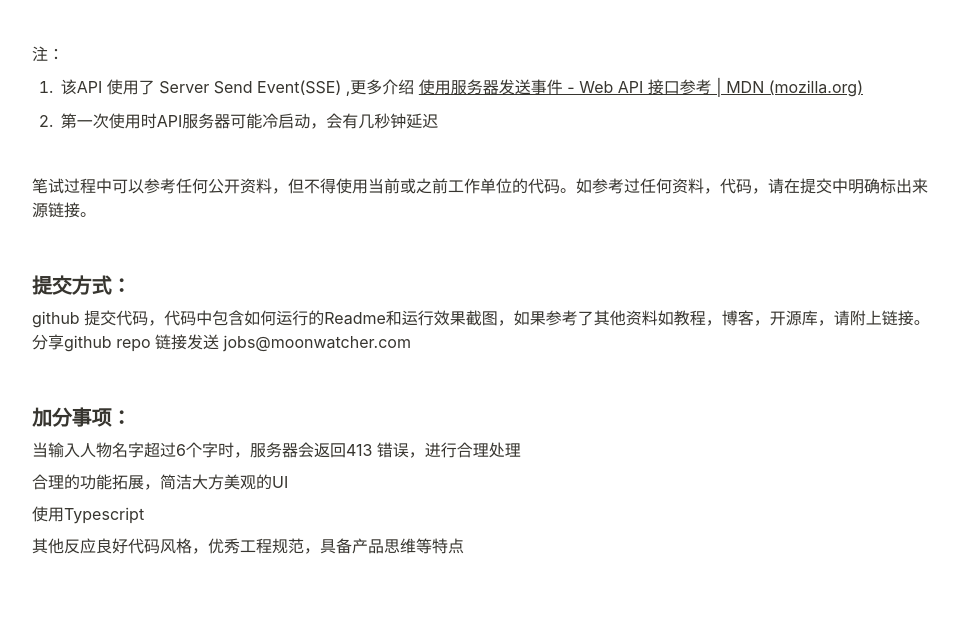
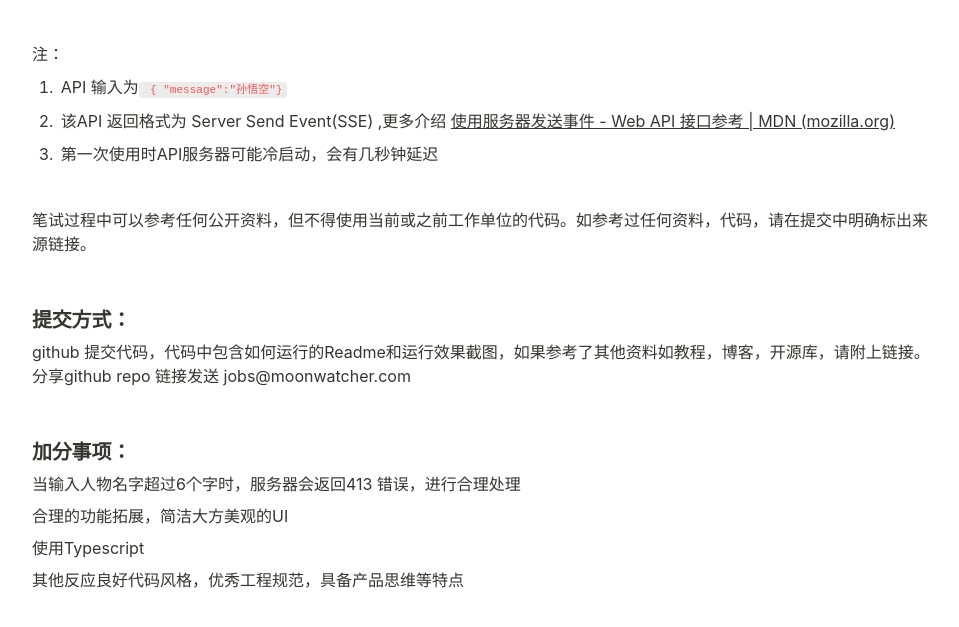
Before and after one commit to yangcheng/mw, a plain HTML site: page index.html in a window 1280 px wide. Shown: the part 1421-2048 px from the top of the page, without its empty margins (158-1117 px from the left). Drawn offline with Linux system fonts and the light colour scheme.

Commit message:
add input example

```diff
--- a/index.html
+++ b/index.html
@@ -683,7 +683,7 @@ Your browser does not support the video tag.
 </video>
 
 </p><p id="01b8a4cc-ce1f-41e5-b4c6-8ac5cb26ed8b" class="">
-</p><p id="bc67184e-3677-4166-ba83-d07b7283452f" class="">注：</p><ol type="1" id="e1b3e47d-fbfd-4704-9d68-b5310d374cb5" class="numbered-list" start="1"><li>该API 使用了 Server Send Event(SSE) ,更多介绍 <a href="https://developer.mozilla.org/zh-CN/docs/Web/API/Server-sent_events/Using_server-sent_events">使用服务器发送事件 - Web API 接口参考 | MDN (mozilla.org)</a> </li></ol><ol type="1" id="24781f61-ebd3-404a-ba15-e19ac529d6f2" class="numbered-list" start="2"><li>第一次使用时API服务器可能冷启动，会有几秒钟延迟</li></ol><p id="7c5de838-7e85-45fe-bdce-be23a04b3297" class="">
+</p><p id="bc67184e-3677-4166-ba83-d07b7283452f" class="">注：</p><ol type="1" id="e1b3e47d-fbfd-4704-9d68-b5310d374cb5" class="numbered-list" start="1"><li>API 输入为<code> { &quot;message&quot;:&quot;孙悟空&quot;}</code></li></ol><ol type="1" id="7060d916-e01d-4afc-ade4-0cc2f6e36dda" class="numbered-list" start="2"><li>该API 返回格式为 Server Send Event(SSE) ,更多介绍 <a href="https://developer.mozilla.org/zh-CN/docs/Web/API/Server-sent_events/Using_server-sent_events">使用服务器发送事件 - Web API 接口参考 | MDN (mozilla.org)</a> </li></ol><ol type="1" id="24781f61-ebd3-404a-ba15-e19ac529d6f2" class="numbered-list" start="3"><li>第一次使用时API服务器可能冷启动，会有几秒钟延迟</li></ol><p id="7c5de838-7e85-45fe-bdce-be23a04b3297" class="">
 </p><p id="76955d70-ab1b-48be-a37a-aaff350cb402" class="">笔试过程中可以参考任何公开资料，但不得使用当前或之前工作单位的代码。如参考过任何资料，代码，请在提交中明确标出来源链接。</p><p id="ba842f3a-a76b-4c12-b713-92cb1b83ca18" class="">
 </p><h3 id="dc076f1d-b93c-486e-93b5-67bd2a117257" class="">提交方式：</h3><p id="92075cc0-0ddf-4655-a92a-8d6230de5503" class="">github 提交代码，代码中包含如何运行的Readme和运行效果截图，如果参考了其他资料如教程，博客，开源库，请附上链接。分享github repo 链接发送 jobs@moonwatcher.com </p><p id="969161b9-495b-438c-9eb9-10a6f5928b4c" class="">
 </p><h3 id="fd9e55ee-4d99-442d-b277-734e3122b71a" class="">加分事项：</h3><p id="d87cffd4-eec4-4933-bf15-9e785b992fba" class="">当输入人物名字超过6个字时，服务器会返回413 错误，进行合理处理</p><p id="dc69c78c-9971-46a1-8e85-19c3ad9ac4b4" class="">合理的功能拓展，简洁大方美观的UI </p><p id="51915f34-2958-4c2a-8ed2-b0198100076c" class="">使用Typescript</p><p id="e542f953-0781-4c50-81c3-06c4245a8f48" class="">其他反应良好代码风格，优秀工程规范，具备产品思维等特点</p><p id="83dc33d3-56f4-425d-af03-31284694ccef" class="">
```
